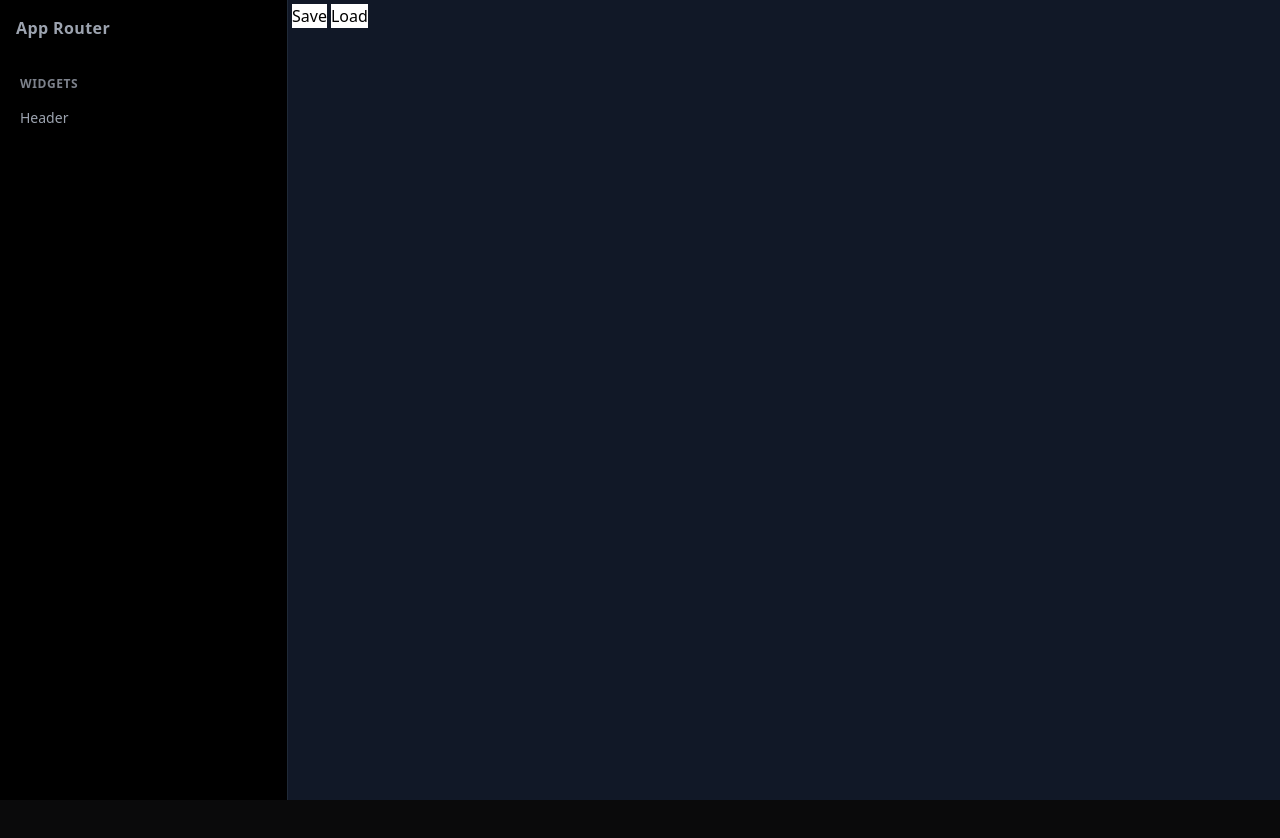
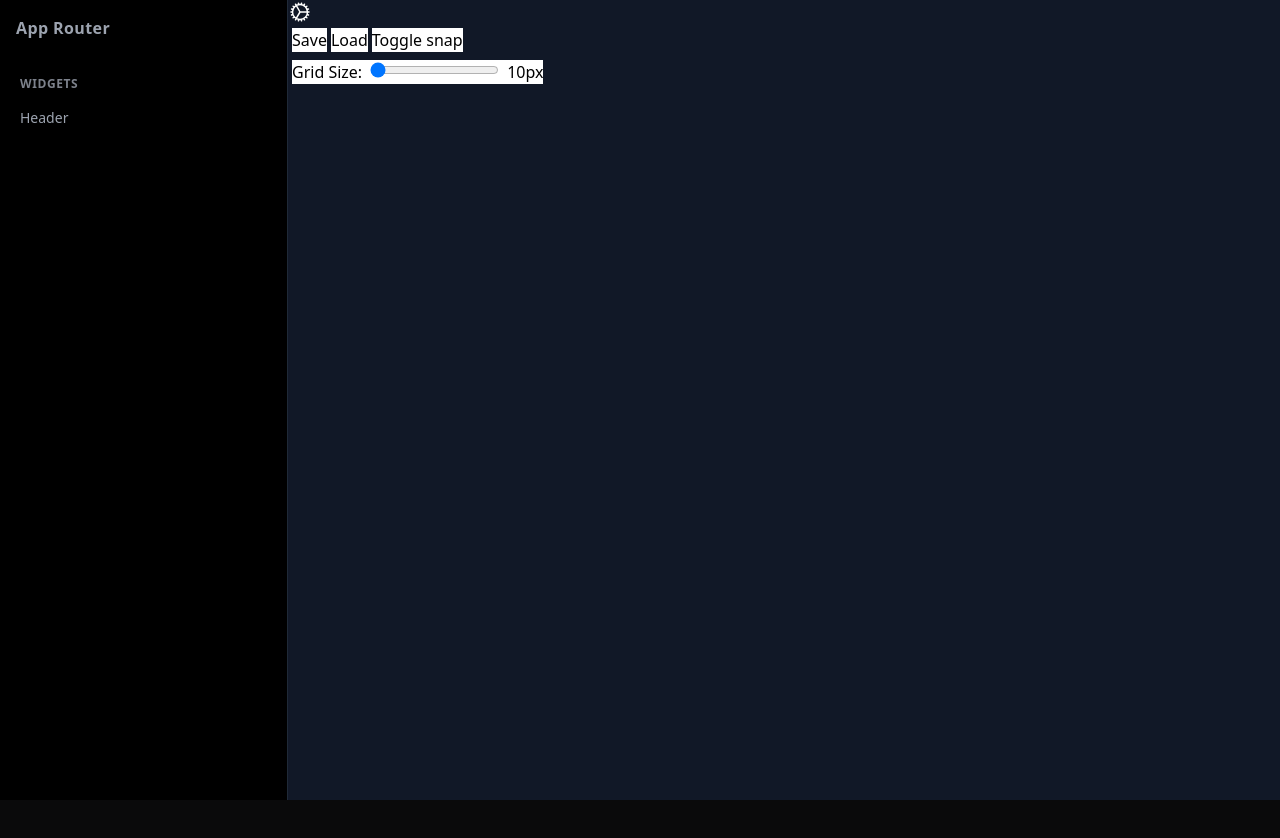
Before and after one commit to nai4205/HomePage, a Next.js app in the folder home-page/: page / in a window 1280 px wide. Shown: the top 838 px of the page. Built offline with nearby package versions, Linux system fonts and the light colour scheme.

Commit message:
Some global options

```diff
--- a/home-page/src/app/layout.tsx
+++ b/home-page/src/app/layout.tsx
@@ -2,7 +2,7 @@ import type { Metadata } from "next";
 import "./globals.css";
 import { SideBar } from "../ui/SideBar";
 import { WidgetProvider } from "@/context/WidgetContext";
-
+import { OptionsProvider } from "@/context/OptionsContext";
 
 
 export const metadata: Metadata = {
@@ -16,6 +16,7 @@ export default function RootLayout({
   children: React.ReactNode;
 }>) {
   return (
+    <OptionsProvider>
     <html lang="en">
       <head>
         <meta name="viewport" content="width=device-width, initial-scale=1.0" />
@@ -31,5 +32,7 @@ export default function RootLayout({
       </body>
       </WidgetProvider>
     </html>
+    </OptionsProvider>
+
   );
 }
--- a/home-page/src/components/Canvas.tsx
+++ b/home-page/src/components/Canvas.tsx
@@ -7,23 +7,32 @@ import { useReducer } from 'react';
 import { WidgetDispatchContext } from '@/context/WidgetContext';
 import { WidgetContext } from '@/context/WidgetContext';
 import { handleWidgetMove, handleWidgetResize, handleAddHeader, handleSave, handleLoad } from '@/context/WidgetContextFunctions';
+import { OptionsDispatchContext } from '@/context/OptionsContext';
+import { OptionsContext } from '@/context/OptionsContext';
+import { handleSnapTypeToggle, handleGridSizeChange } from '@/context/OptionsContextFunctions';
+import { CogIcon } from '@heroicons/react/24/outline';
 
-const GRID_SIZE = 400; // Define grid size for snapping
 
 export default function Page() {
     const canvasRef = useRef<HTMLDivElement>(null);
     const contentRef = useRef<{ [key: number]: HTMLDivElement | null }>({});
+    const [showOptions, setShowOptions] = useState(true);
 
     let nextId = 0;
 
     const dispatch = useContext(WidgetDispatchContext);
     const widgets = useContext(WidgetContext);
 
+    const optionsDispatch = useContext(OptionsDispatchContext);
+    const options = useContext(OptionsContext);
+
+    const GRID_SIZE = options[0].gridSize;
 
     // Resize handler that updates only the selected widget's width and height
     const onResize = (e: MouseEvent, startX: number, startY: number, startWidth: number, startHeight: number, id: number) => {
         const canvasBoundingRect = canvasRef.current?.getBoundingClientRect();
         const contentBoundingRect = contentRef.current[id]?.getBoundingClientRect();
+        const snapType = options[0].snapType;
 
         // Calculate the mouse movement delta (change in position)
         if (!canvasBoundingRect) return;
@@ -65,11 +74,22 @@ export default function Page() {
     };
 
     const onMove = (e: MouseEvent, id: number) => {
+        const snapType = options[0].snapType;
         const canvasBoundingRect = canvasRef.current?.getBoundingClientRect();
         const widget = widgets.find((widget) => widget.id === id);
         if (!canvasBoundingRect || !widget) return
+        switch (snapType){
+            case 'float':
                 var x =  Math.max(0, Math.min(e.clientX - canvasBoundingRect.left, canvasBoundingRect.width - widget.width))
                 var y = Math.max(0, Math.min(e.clientY - canvasBoundingRect.top, canvasBoundingRect.height - widget.height))
+                break;
+            case 'grid':
+                var x = Math.max(0, Math.min(Math.floor((e.clientX - canvasBoundingRect.left) / GRID_SIZE) * GRID_SIZE, canvasBoundingRect.width - widget.width));
+                var y = Math.max(0, Math.min(Math.floor((e.clientY - canvasBoundingRect.top) / GRID_SIZE) * GRID_SIZE, canvasBoundingRect.height - widget.height));
+                break;
+            default:
+                break;
+        }
         handleWidgetMove(dispatch, id, x, y);
     }
 
@@ -98,15 +118,31 @@ export default function Page() {
         const canvasBoundingRect = canvasRef.current?.getBoundingClientRect();
 
         if (offset && canvasBoundingRect) {
-
+        switch (options[0].snapType){
+            case 'float':
                 switch (item.name) {
                     case 'Header':
                         handleAddHeader(dispatch, offset.x - canvasBoundingRect.x, offset.y - canvasBoundingRect.y, nextId);
                         break;
                     default:
                         break;
+
+                }
+                break;
+            case 'grid':
+                switch (item.name) {
+                    case 'Header':
+                        handleAddHeader(dispatch, Math.floor((offset.x - canvasBoundingRect.x) / GRID_SIZE) * GRID_SIZE, Math.floor((offset.y - canvasBoundingRect.y) / GRID_SIZE) * GRID_SIZE, nextId);
+                        break;
+                    default:
+                        break;
+                }
+                break;
+            default:
+                break;
             }
         }
+
         },
         collect: (monitor) => ({
         isOver: !!monitor.isOver(),
@@ -116,8 +152,31 @@ export default function Page() {
     return (
         <DndProvider backend={HTML5Backend}>
         <div ref={canvasRef} className="relative mx-auto flex-1 h-screen bg-gray-900">
+            <CogIcon className='top-0 left-0 mr-auto h-6 w-6 text-white cursor-pointer' onClick={() => setShowOptions(!showOptions)}/>
+            {showOptions ? (
+            <>
                 <button className='bg-white m-1' onClick={() => handleSave(dispatch)}>Save</button>
                 <button className='bg-white' onClick={() => handleLoad(dispatch)}>Load</button>
+                <button className='bg-white mx-1' onClick={() => handleSnapTypeToggle(optionsDispatch, 0)}>Toggle snap</button>
+                <div className="m-1 bg-white w-fit">
+                <label htmlFor="gridSize" className="mr-2">Grid Size:</label>
+                <input
+                    id="gridSize"
+                    type="range"
+                    min="10"
+                    max="300"
+                    step="10"
+                    defaultValue={GRID_SIZE}
+                    onChange={(e) => {
+                        const newSize = parseInt(e.target.value, 10);
+                        handleGridSizeChange(optionsDispatch, 0, newSize);
+                    }}
+                />
+                <span className="ml-2">{options[0].gridSize}px</span>
+            </div>
+            </>
+            ) : null}
+
         <div
             ref={(element) => {
             if (element) {
--- /dev/null
+++ b/home-page/src/context/OptionsContext.tsx
@@ -0,0 +1,45 @@
+'use client';
+import { createContext, useReducer } from "react";
+import { options as optionsInitial, Options} from "@/lib/options";
+
+export const OptionsContext = createContext<Options[]>([]);
+export const OptionsDispatchContext = createContext<React.Dispatch<any>>(() => null);
+
+export function OptionsProvider({children} : any){
+
+    const initialOptions : Options[] = optionsInitial;
+
+    const [options, dispatch] = useReducer<React.Reducer<Options[], any>>(
+            optionsReducer,
+            initialOptions
+        );
+
+    return (
+        <OptionsContext.Provider value={options}>
+            <OptionsDispatchContext.Provider value={dispatch}>
+                {children}
+            </OptionsDispatchContext.Provider>
+        </OptionsContext.Provider>
+    )
+}
+
+function optionsReducer(options: Options[], action: any) {
+    switch (action.type) {
+        case 'changeSnapType':
+            return [...options, { snapType: action.snapType, id: action.id, gridSize: action.gridSize }];
+        case 'toggleSnapType':
+            return options.map((option) =>
+                option.id === action.id
+                    ? { ...option, snapType: option.snapType === 'float' ? 'grid' : 'float', gridSize: option.gridSize }
+                    : option
+            );
+        case 'changeGridSize':
+            return options.map((option) =>
+                option.id === action.id
+                    ? { ...option, gridSize: action.gridSize }
+                    : option
+            );
+        default:
+            throw Error('Unknown action type' + action.type);
+    }
+}
--- /dev/null
+++ b/home-page/src/context/OptionsContextFunctions.tsx
@@ -0,0 +1,21 @@
+
+export const handleSnapTypeChange = (dispatch : React.Dispatch<any>, id: number, snapType: string) => {
+    dispatch({
+        type: 'changeSnapType',
+        id: id,
+        snapType: snapType,
+    });
+}
+export const handleSnapTypeToggle = (dispatch : React.Dispatch<any>, id: number) => {
+    dispatch({
+        type: 'toggleSnapType',
+        id: id,
+    });
+}
+export const handleGridSizeChange = (dispatch : React.Dispatch<any>, id: number, gridSize: number) => {
+    dispatch({
+        type: 'changeGridSize',
+        id: id,
+        gridSize: gridSize,
+    });
+}
--- /dev/null
+++ b/home-page/src/lib/options.ts
@@ -0,0 +1,13 @@
+export interface Options {
+    id: number
+    snapType: string;
+    gridSize: number;
+}
+
+export const options : Options[] = [
+    {
+    id: 0,
+    snapType: 'float',
+    gridSize: 10
+    }
+]
--- a/home-page/src/widgets/edit/EHeader.tsx
+++ b/home-page/src/widgets/edit/EHeader.tsx
@@ -57,7 +57,7 @@ export const EHeader: React.FC<{ item: Item }> = ({ item }) => {
 
     return (
         <div className='p-3 flex-1 w-full' ref={ref}>
-            <div className='flex justify-between items-center bg-gray-300 p-2 border-b'>
+            <div className='flex justify-between items-center bg-gray-800 p-2 border-2'>
                 <button onClick={handleDelete} className='text-red-500'><TrashIcon className="block w-6 text-gray-400"/>
                 </button>
                 <button onClick={handleApply} className='mt-2 p-2 bg-blue-500 text-white'><CheckIcon className='block w-6 text-gray-400'/></button>
```
Lines whose indentation alone changed are shown as unchanged.
